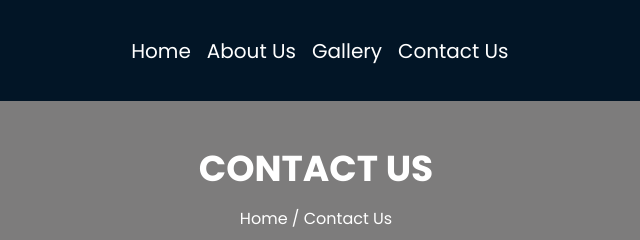
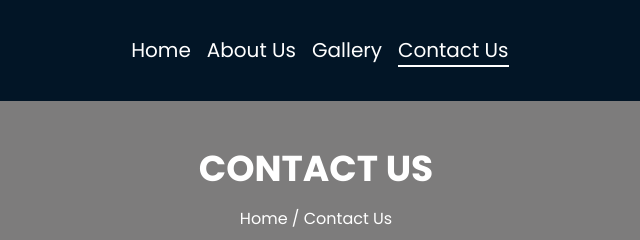
Before and after one commit to Aymanfathim/Project-3, a plain HTML site: page contact.html in a window 1280 px wide. Shown: the top 240 px of the page, 324-964 px from the left. Drawn offline with Linux system fonts and the light colour scheme; a web font is replaced by a local one.

Commit message:
initial commit

```diff
--- a/contact.html
+++ b/contact.html
@@ -85,6 +85,10 @@
             display: flex;
             gap: 1em;
         }
+
+        .navul a.active {
+    border-bottom: 2px solid white;
+}
 
         .text-center {
             text-align: center;
@@ -642,7 +646,7 @@
                 <a href="gallery.html">
                     <li>Gallery</li>
                 </a>
-                <a href="contact.html">
+                <a class="active"  href="contact.html">
                     <li>Contact Us</li>
                 </a>
             </ul>
--- a/style.css
+++ b/style.css
@@ -59,6 +59,10 @@ nav {
 .navul li a:active {
     color: red;
     font-weight: bolds;
+}
+
+.navul a.active {
+    border-bottom: 2px solid white;
 }
 
 .navright {
```
Also changed, not shown: about.html (+5 -1 lines), gallery.html (+5 -1 lines), index.html (+1 -1 lines).
